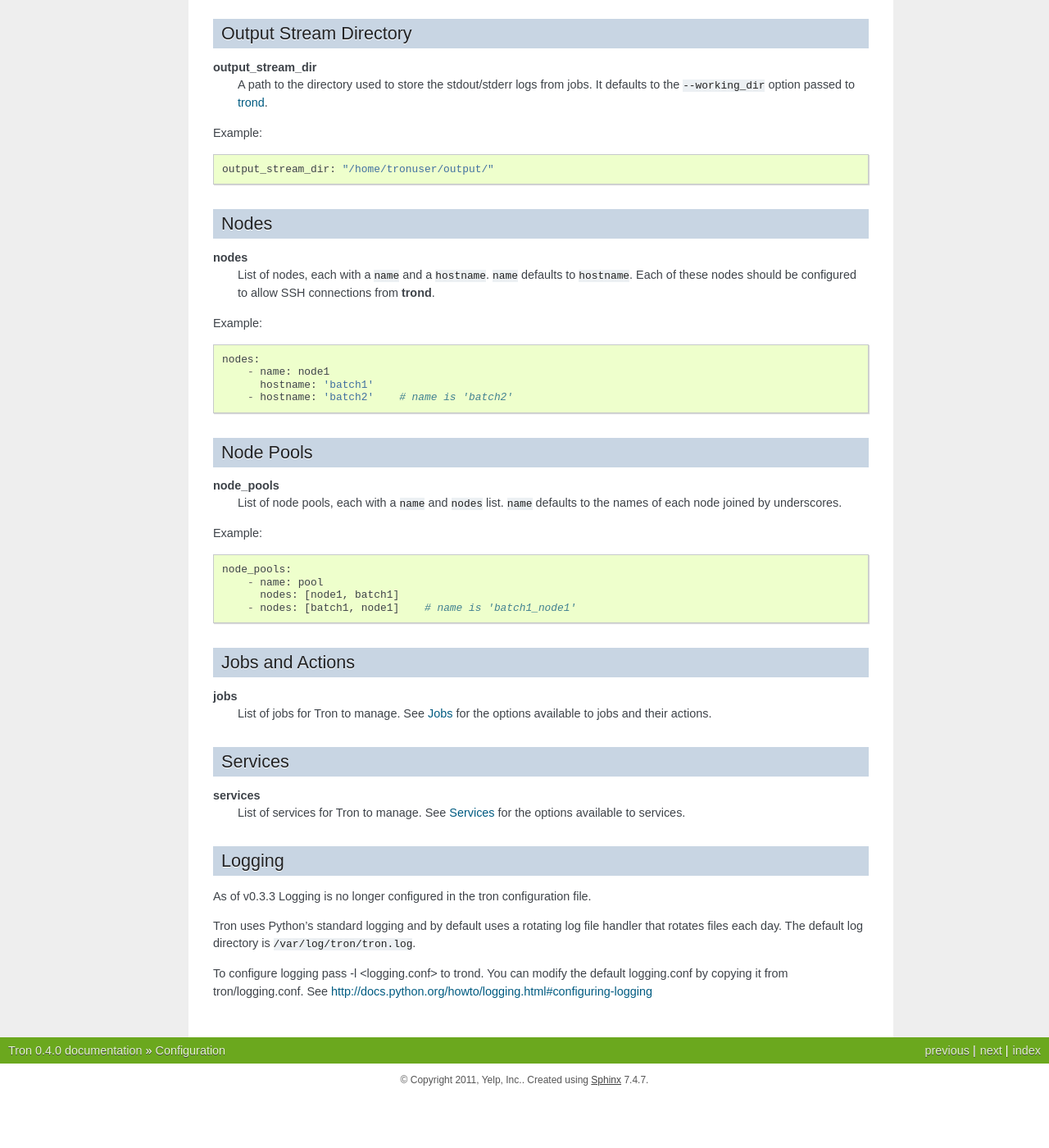
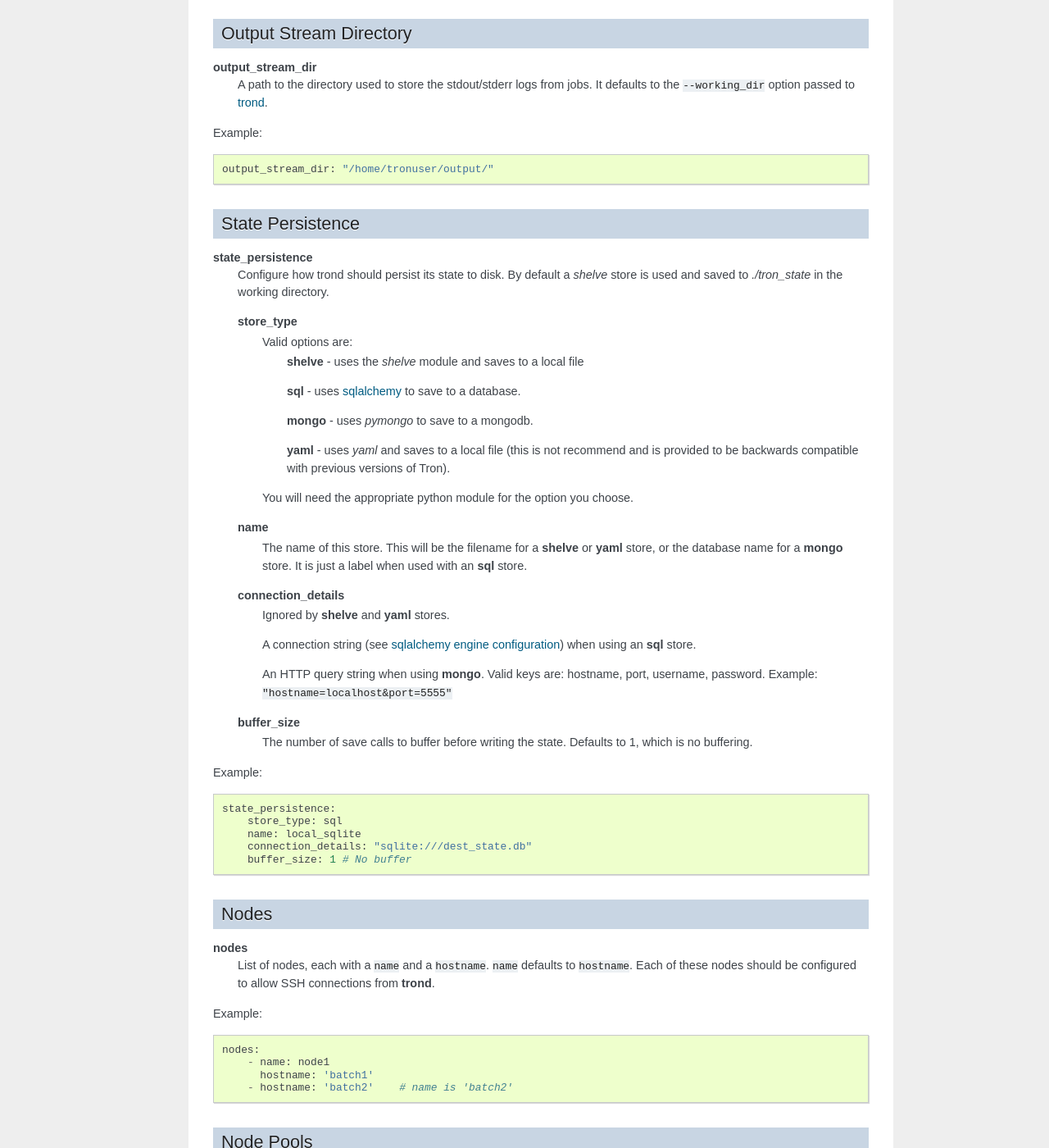
Before and after one commit to Yelp/Tron, a Sphinx documentation site: the page built from docs/config.rst, in a window 1280 px wide and 1400 px high, scrolled down 2386 px. Shown: the whole window at 82% size. Built offline with Sphinx 7.4.7, drawn with Linux system fonts in a browser that asks for light colours; before the commit the page ends 3723 px from its top, so only the background shows below that; some of the changed text lies outside the part shown.

Commit message:
Documentation and bump version to 0.5.

```diff
--- a/docs/config.rst
+++ b/docs/config.rst
@@ -150,6 +150,53 @@ Example::
     output_stream_dir: "/home/tronuser/output/"
 
 
+.. _config_state:
+
+State Persistence
+-----------------
+**state_persistence**
+    Configure how trond should persist its state to disk. By default a `shelve`
+    store is used and saved to `./tron_state` in the working directory.
+
+    **store_type**
+        Valid options are:
+            **shelve** - uses the `shelve` module and saves to a local file
+
+            **sql** - uses `sqlalchemy <http://www.sqlalchemy.org/>`_ to save to a database.
+
+            **mongo** - uses `pymongo` to save to a mongodb.
+
+            **yaml** - uses `yaml` and saves to a local file (this is not recommend and is provided to be backwards compatible with previous versions of Tron).
+
+        You will need the appropriate python module for the option you choose.
+
+    **name**
+        The name of this store. This will be the filename for a **shelve** or
+        **yaml** store, or the database name for a **mongo** store. It is
+        just a label when used with an **sql** store.
+
+    **connection_details**
+        Ignored by **shelve** and **yaml** stores.
+
+        A connection string (see `sqlalchemy engine configuration <http://docs.sqlalchemy.org/en/latest/core/engines.html>`_) when using an **sql** store.
+
+        An HTTP query string when using **mongo**. Valid keys are: hostname, port, username, password.
+        Example: ``"hostname=localhost&port=5555"``
+
+    **buffer_size**
+        The number of save calls to buffer before writing the state.  Defaults to 1,
+        which is no buffering.
+
+
+Example::
+
+    state_persistence:
+        store_type: sql
+        name: local_sqlite
+        connection_details: "sqlite:///dest_state.db"
+        buffer_size: 1 # No buffer
+
+
 Nodes
 -----
 
--- a/tron/__init__.py
+++ b/tron/__init__.py
@@ -1,4 +1,4 @@
-__version_info__ = (0, 4, 0)
+__version_info__ = (0, 5, 0)
 __version__ = ".".join("%s" % v for v in __version_info__)
 
 __author__ = 'Rhett Garber <rhettg@gmail.com>'
```
Also changed, not shown: docs/developing.rst (+11 -1 lines), docs/man_trond.rst (+14 -3 lines), docs/whats-new.rst (+12 -0 lines), 2 other files.
